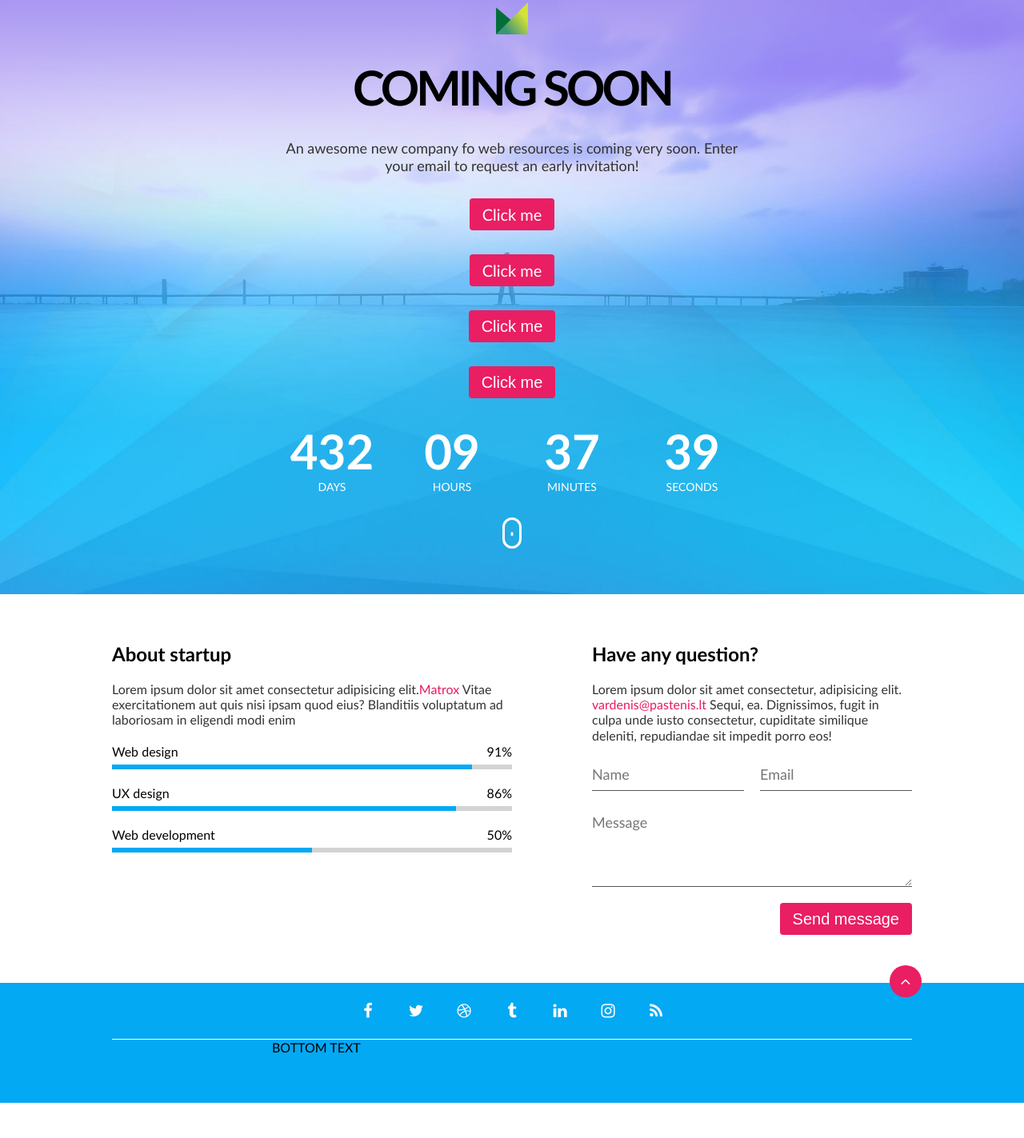
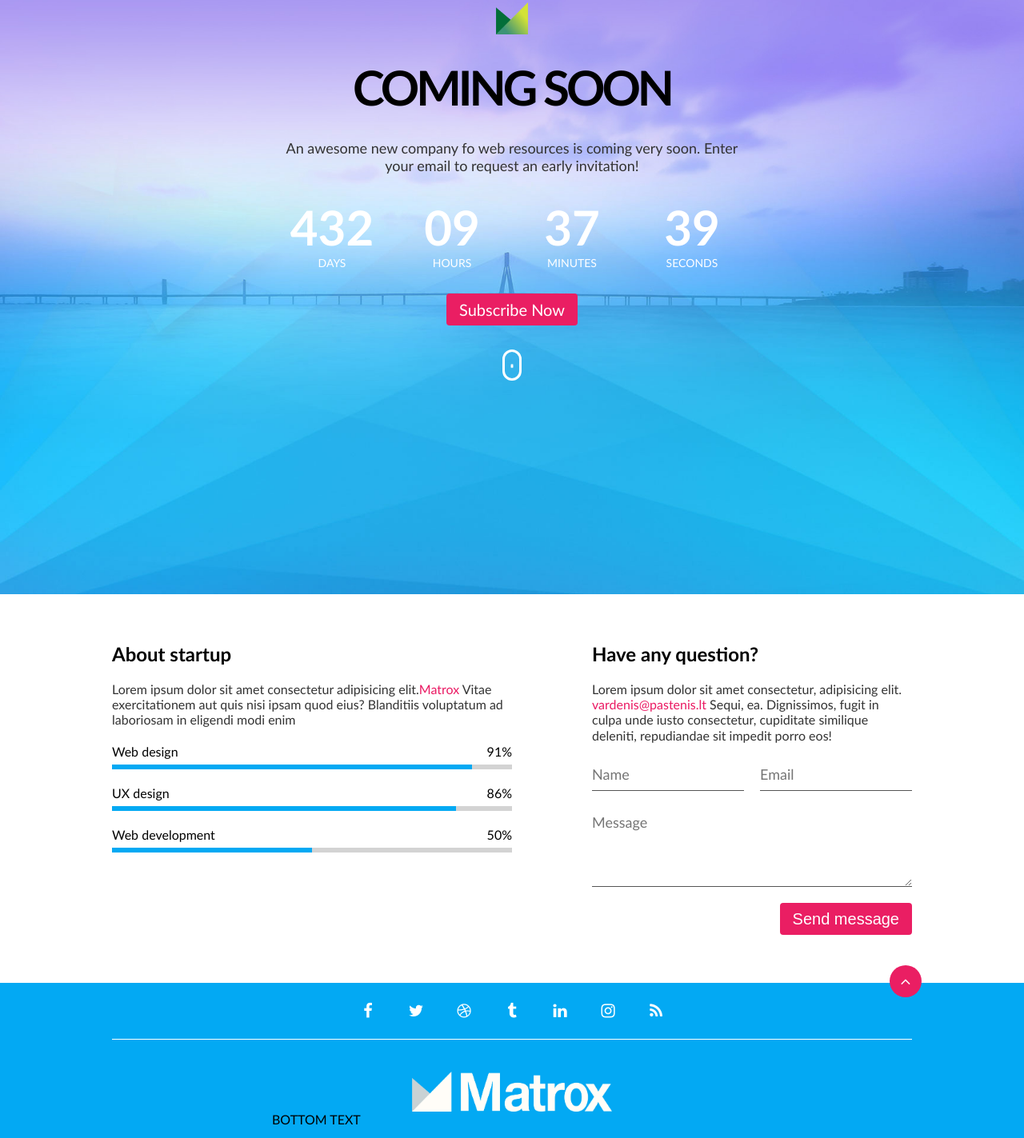
Before and after one commit to SarunasPet/5-coming-soon, a website: page index.html in a window 1280 px wide. Shown: the part 57-1480 px from the top of the page at 80% size. Before the commit the page ends 1436 px from the top, so only its background shows below. Drawn offline with Linux system fonts and the light colour scheme.

Commit message:
white logo

```diff
--- a/css/pages/home.css
+++ b/css/pages/home.css
@@ -89,3 +89,10 @@ footer > .row {
     top: -1.1em;
     right: -0.6em;
 }
+.logo-white {
+    margin-top: 40px;
+    width: 100%;
+    height: 50px;
+    object-fit: contain;
+    object-position: center
+}
--- a/index.html
+++ b/index.html
@@ -13,12 +13,6 @@
             <img class="logo" src="./img/logo.png" alt="logo">
             <h1 class="main-title">Coming soon</h1>
             <p class="main-description">An awesome new company fo web resources is coming very soon. Enter your email to request an early invitation!</p>
-
-            <div class="btn">Click me</div>
-            <a href="#" class="btn">Click me</a>
-            <button class="btn">Click me</button>
-            <input class="btn" type="button" value="Click me">
-
             <div class="clock">
                 <div class="time">
                     <div class="value">432</div>
@@ -37,6 +31,7 @@
                     <div class="label">Seconds</div>
                 </div>
             </div>
+            <a href="#" class="btn">Subscribe Now</a>
             <div class="mouse"></div>
         </div>
     </section>
@@ -105,6 +100,7 @@
             <a href="#" class="back-to-top btn btn-circle fa fa-angle-up"></a>
         </div>
         <div class="short-row">
+            <img class="logo-white" src="./img/white-logo.png" alt="baltas logotipas">
             BOTTOM TEXT
         </div>
     </footer>
```
